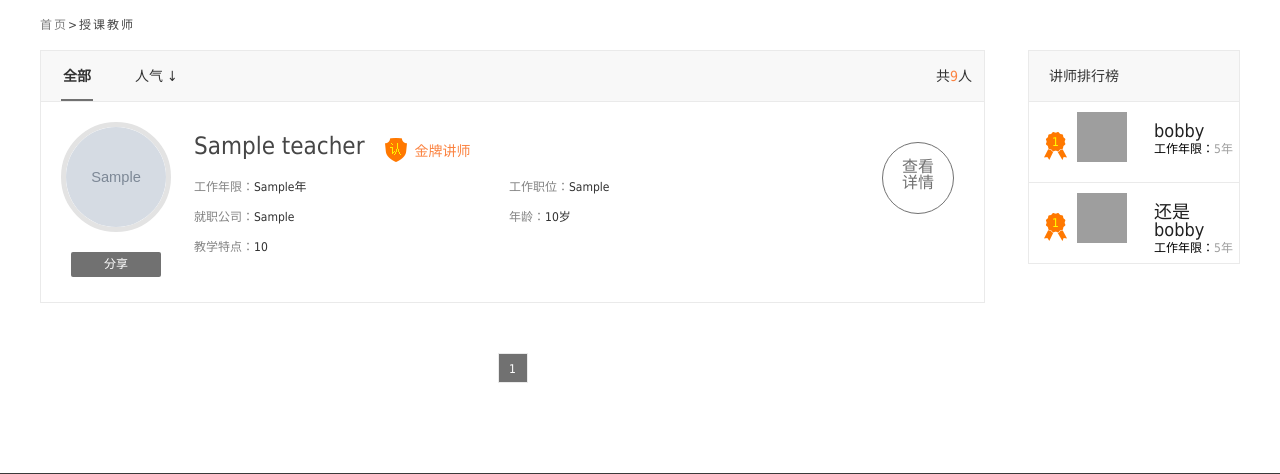
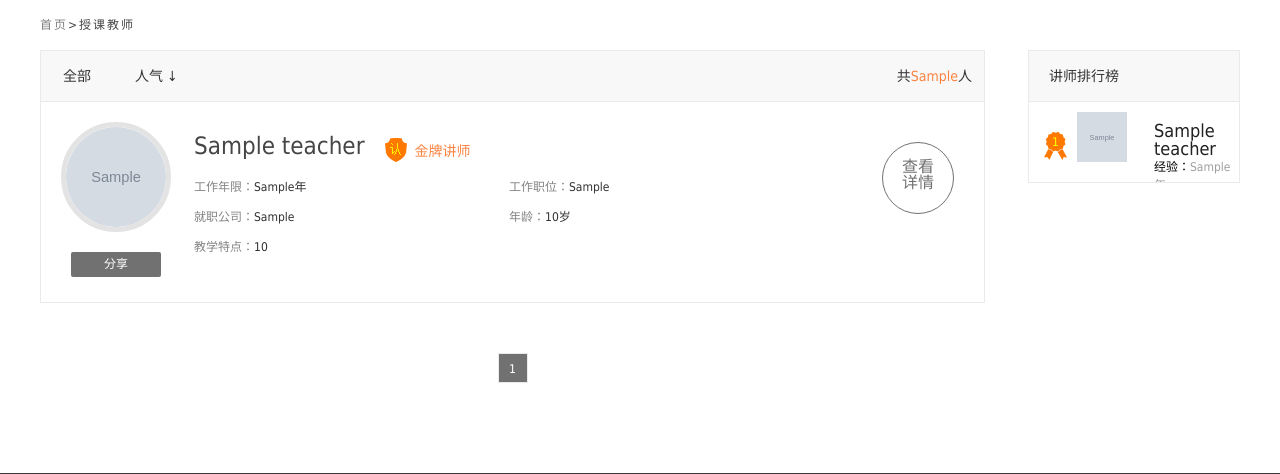
Before and after one commit to StarNek0/MxEduOL, a Django app: template templates/teachers-list.html in a window 1280 px wide. Shown: the part 192-666 px from the top of the page. Run offline with Django 3.2, Linux system fonts and the light colour scheme; the template is opened without the code that fills it: most values are stand-ins (such as "Sample title", 1, 10 or a date in 2020); grey boxes marked "Sample" are stand-in pictures; grey boxes are pictures that could not be loaded.

Commit message:
按需排行功能，要注意的是要把sort传回前端，注意点击所产生的的效果传回后端views，以及从views中取值的方法。---注意django提供的for的当前循环信息用{{ forloop.counter }}

```diff
--- a/templates/teachers-list.html
+++ b/templates/teachers-list.html
@@ -44,10 +44,10 @@
                 <div class="butler_list layout">
                     <div class="head">
                         <ul class="fl tab_header">
-                            <li class="active"><a href="?sort=">全部</a></li>
-                            <li><a href="?sort=hot">人气 &#8595;</a></li>
+                            <li {% if sort == '' %}class="active" {% endif %}><a href="?sort=">全部</a></li>
+                            <li {% if sort == 'hot' %}class="active" {% endif %}><a href="?sort=hot">人气 &#8595;</a></li>
                         </ul>
-                        <div class="fr butler-num">共<span class="key">9</span>人&nbsp;&nbsp;&nbsp;</div>
+                        <div class="fr butler-num">共<span class="key">{{ teacher_nums }}</span>人&nbsp;&nbsp;&nbsp;</div>
                     </div>
                     {% for teacher in all_teachers.object_list %}
                     <dl class="des">
@@ -115,40 +115,23 @@
             </div>
             <div class="right layout">
                 <div class="head">讲师排行榜</div>
-
+                {% for teacher in teacher_rank %}
                 <dl class="des">
-                    <span class="num fl">1</span>
+                    <span class="num fl">{{ forloop.counter }}</span>
                     <a href="/diary/hk_detail/6/">
                         <dt>
                             <img width="50" height="50" class="scrollLoading"
-                                 src="../media/teacher/2016/11/aobama_CXWwMef.png"/>
+                                 src="{{ MEDIA_URL }}{{ teacher.image }}"/>
                         </dt>
                     </a>
                     <dd>
                         <a href="/diary/hk_detail/6/">
-                            <h1 title="bobby">bobby</h1>
+                            <h1 title="{{ teacher.name }}">{{ teacher.name }}</h1>
                         </a>
-                        <p>工作年限：<span>5年</span></p>
+                        <p>经验：<span>{{ teacher.work_years }}年</span></p>
                     </dd>
                 </dl>
-
-                <dl class="des">
-                    <span class="num fl">1</span>
-                    <a href="/diary/hk_detail/6/">
-                        <dt>
-                            <img width="50" height="50" class="scrollLoading"
-                                 src="../media/teacher/2016/11/aobama.png"/>
-                        </dt>
-                    </a>
-                    <dd>
-                        <a href="/diary/hk_detail/6/">
-                            <h1 title="还是bobby">还是bobby</h1>
-                        </a>
-                        <p>工作年限：<span>5年</span></p>
-                    </dd>
-                </dl>
-
-
+                {% endfor %}
             </div>
         </div>
     </section>
```
Also changed, not shown: apps/organization/views.py (+16 -1 lines), media/courses/2017/06/算法.jpg (added).
